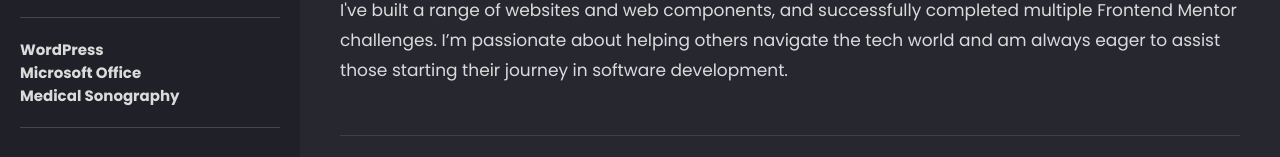
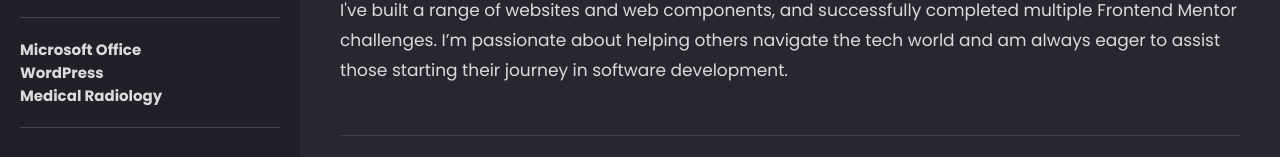
Before and after one commit to Boksman-Dan/First-Portfolio, a plain HTML site: page index.html in a window 1280 px wide. Shown: the part 593-750 px from the top of the page. Drawn offline with nearby package versions, Linux system fonts and the light colour scheme.

Commit message:
index.html

```diff
--- a/index.html
+++ b/index.html
@@ -49,9 +49,9 @@
 
       <div class="skill">
         <div class="skill-info">
+          <h4>Microsoft Office</h4>
           <h4>WordPress</h4>
-          <h4>Microsoft Office</h4>
-          <h4>Medical Sonography</h4>
+          <h4>Medical Radiology</h4>
         </div>
       </div>
 
```
